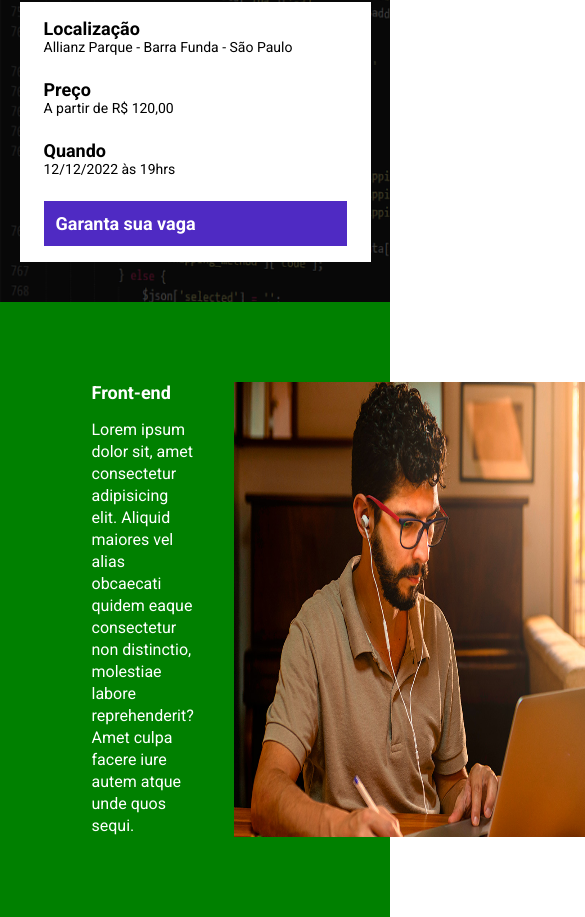
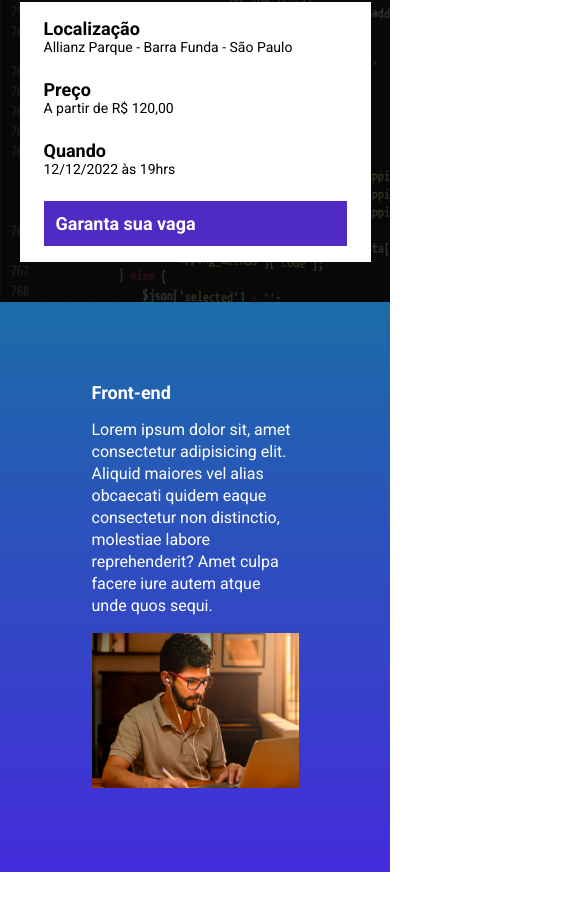
Before and after one commit to stn8m0n/ebac_tech_talks, a website built with Parcel: page src/index.html in a window 390 px wide. Shown: the part 174-1091 px from the top of the page, 585 px wide, since content can reach past the window. After the commit the page ends 1046 px from the top, so only its background shows below. Built offline with nearby package versions, Linux system fonts and the light colour scheme.

Commit message:
gradiente

```diff
--- a/src/styles/_event.scss
+++ b/src/styles/_event.scss
@@ -1,6 +1,7 @@
 .event {
     padding: 80px;
-    background-color: green;
+    background-image: linear-gradient(#1B6CA7,#442BDB);
+
 
     .container {
         display: flex;
@@ -21,4 +22,19 @@
             line-height: 22px;
         }
     }
+
+    @media (max-width: 640px) {
+        .container {
+            display: block;
+        }
+
+        &__image {
+            width: 100%;
+        }
+
+        &__details {
+            margin-right: 0;
+            margin-bottom: 16px;
+        }
+    }
 }
```
